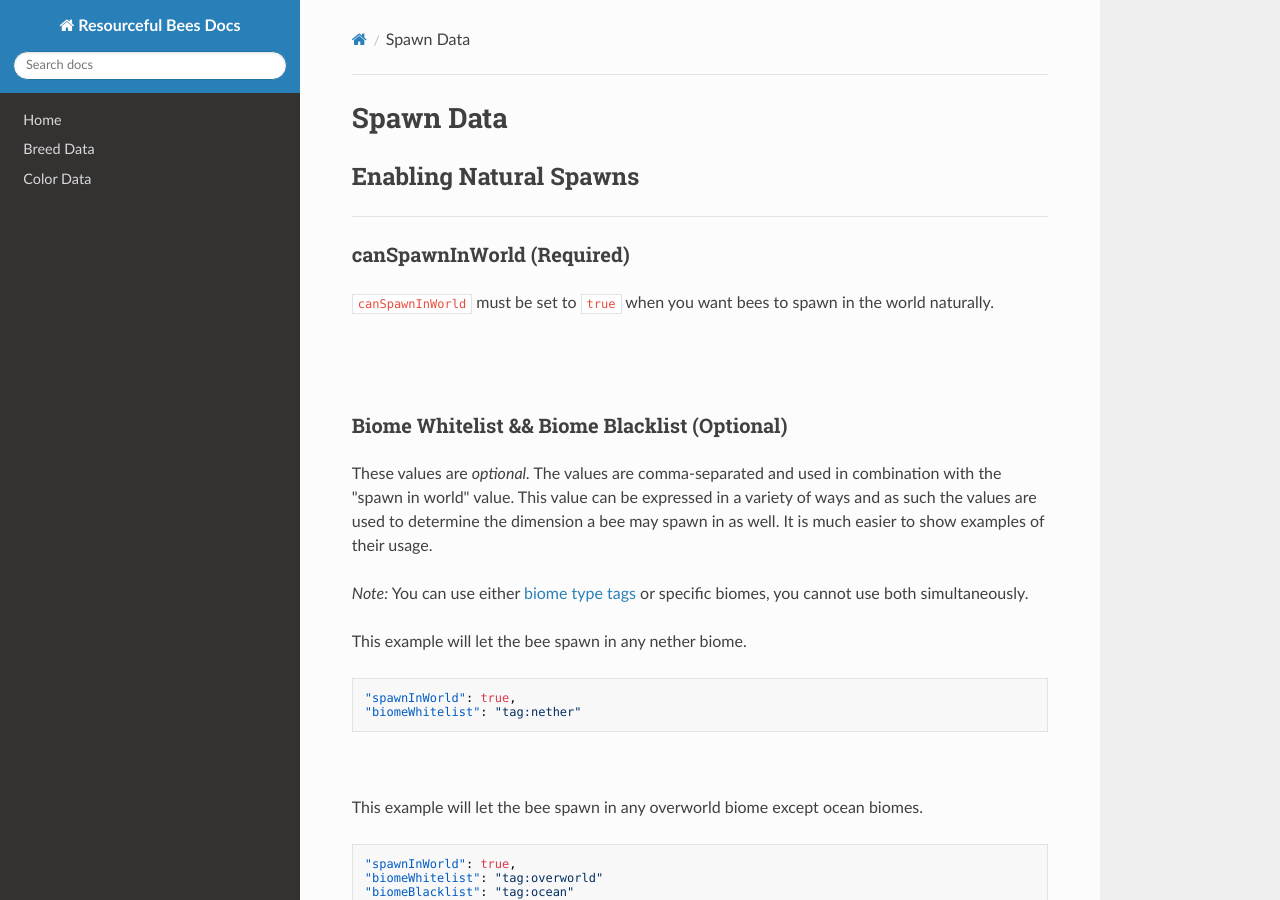
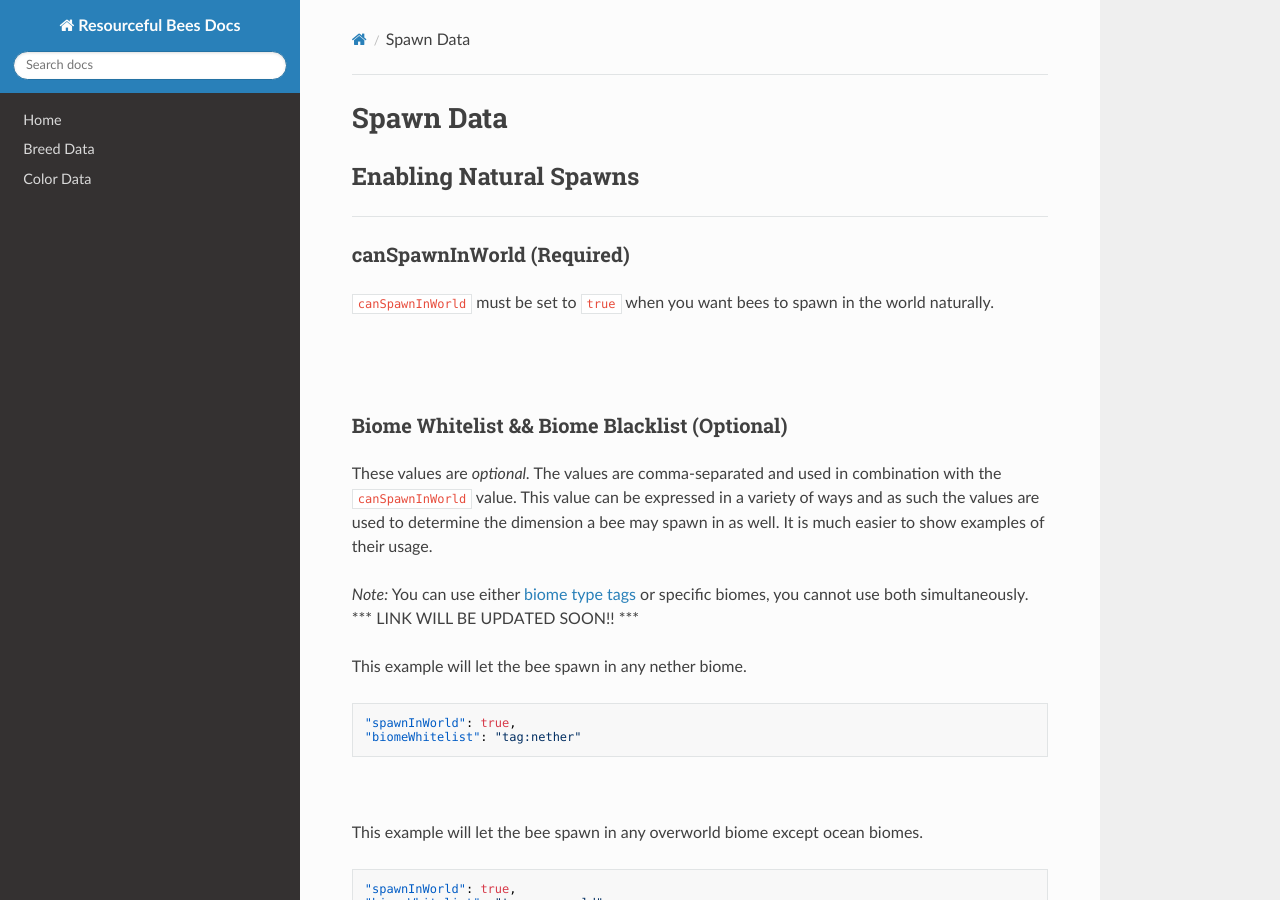
Before and after one commit to Team-Resourceful/ResourcefulBeesDocs, an MkDocs documentation site: the page built from docs/bee_data/spawn_data.md, in a window 1280 px wide and 900 px high. Built offline with MkDocs 1.6.1, drawn with Linux system fonts in a browser that asks for light colours; nearby versions of some CDN libraries.

Commit message:
docs/bee_data/spawn_data.md updated from https://stackedit.io/

````diff
--- a/docs/bee_data/spawn_data.md
+++ b/docs/bee_data/spawn_data.md
@@ -13,18 +13,19 @@
 
 ### **Biome Whitelist && Biome Blacklist** (Optional)
 
-These values are *optional.* The values are comma-separated and used in combination with the "spawn in world" value. This value can be expressed in a variety of ways and as such the values are used to determine the dimension a bee may spawn in as well. It is much easier to show examples of their usage.
+These values are *optional.* The values are comma-separated and used in combination with the `canSpawnInWorld` value. This value can be expressed in a variety of ways and as such the values are used to determine the dimension a bee may spawn in as well. It is much easier to show examples of their usage.
 
 *Note:* You can use either [biome type tags](https://github.com/Dungeon-Derps-Development/ResourcefulBees/wiki/Biome-Tags) or specific biomes, you cannot use both simultaneously.
+*** LINK WILL BE UPDATED SOON!! ***
 
-This example will let the bee spawn in any nether biome.<br>
+This example will let the bee spawn in any nether biome.
 ```json
 "spawnInWorld": true,
 "biomeWhitelist": "tag:nether"
 ```
 <br>
 
-This example will let the bee spawn in any overworld biome except ocean biomes.<br>
+This example will let the bee spawn in any overworld biome except ocean biomes.
 ```json
 "spawnInWorld": true,
 "biomeWhitelist": "tag:overworld"
@@ -32,7 +33,7 @@ This example will let the bee spawn in any overworld biome except ocean biomes.<
 ```
 <br>
 
-This example will let the bee spawn in any mountain or hills biome except the desert hills biome.<br>
+This example will let the bee spawn in any mountain or hills biome except the desert hills biome.
 ```json
 "spawnInWorld": true,
 "biomeWhitelist": "TAG:Mountain, HILLS"
@@ -40,7 +41,7 @@ This example will let the bee spawn in any mountain or hills biome except the de
 ```
 <br>
 
-This example will let the bee spawn in plains, frozen river, or beach biomes only.<br>
+This example will let the bee spawn in plains, frozen river, or beach biomes only.
 ```json
 "spawnInWorld": true,
 "biomeList": "minecraft:plains,minecraft:frozen_river,minecraft:beach"
````
Also changed, not shown: other parts of docs/bee_data/spawn_data.md (+2 -2 lines).
